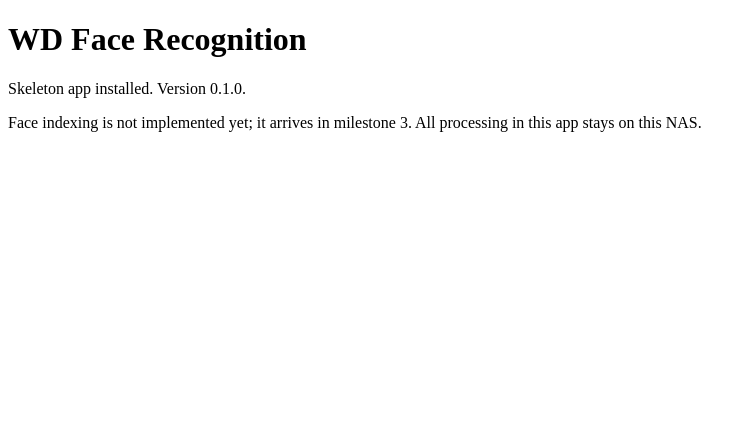
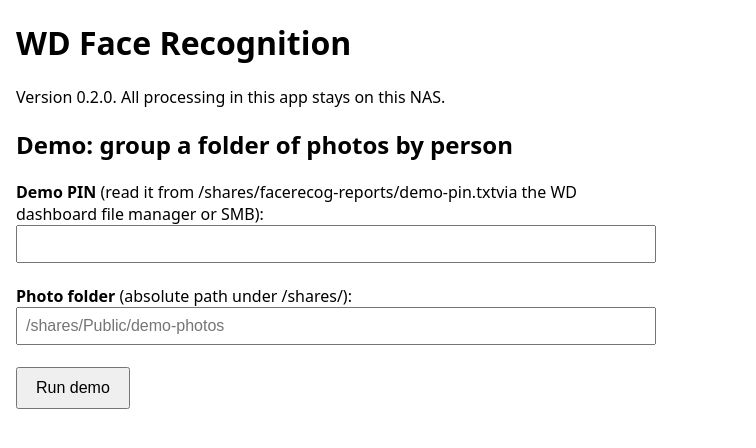
Before and after one commit to reihlinstinct/wd-face-recognition, a PHP site: page / in a window 1280 px wide. Shown: the top 448 px of the page, without its empty margins (0-756 px from the left). Run offline with PHP 8.4, Linux system fonts and the light colour scheme.

Commit message:
Package wdf_demo + pinned models in the apkg with an on-device demo runner (issue #20) (#21)
- build-apkg.sh: build wdf_demo fully static (WDF_DEMO_STATIC), convert
  pinned buffalo_s models, stage bin/wdf_demo + models/ into the package
- app page: demo runner form (/shares/-only, escapeshellarg exec, output
  to /shares/facerecog-reports/demo-out, previous run replaced)
- wdf_demo --version; start.sh self-check covers wdf_demo
- DEVICE-TEST.md: on-device demo run sheet for 2026-11-01
- apkg.rc 0.1.0 -> 0.2.0

```diff
--- a/apkg/web/index.php
+++ b/apkg/web/index.php
@@ -1,6 +1,70 @@
 <?php
-// WD Face Recognition - M1 skeleton status page.
-$version = '0.1.0';
+// WD Face Recognition - status page + on-device demo runner (issue #20).
+// The demo runs the packaged wdf_demo binary on a user-chosen folder under
+// /shares/ and writes a grouped-faces contact sheet to the reports share.
+// No SSH, no cloud: everything executes on this NAS, originals are untouched.
+//
+// Auth (demo-grade, until the M-wizard lands): the POST requires the
+// per-install demo PIN, readable only through the authenticated WD dashboard
+// or SMB (/shares/facerecog-reports/demo-pin.txt), plus a per-session CSRF
+// token. Runs are serialized with an exclusive lock.
+session_start();
+$version = '0.2.0';
+$appDir = realpath(dirname(__DIR__));
+$demoBin = $appDir . '/bin/wdf_demo';
+$modelsDir = $appDir . '/models';
+$reportsDir = '/shares/facerecog-reports';
+$demoOut = $reportsDir . '/demo-out';
+$pinFile = $reportsDir . '/demo-pin.txt';
+$lockFile = $reportsDir . '/.demo.lock';
+$msg = '';
+$log = '';
+
+if (empty($_SESSION['csrf'])) {
+    $_SESSION['csrf'] = bin2hex(random_bytes(16));
+}
+$csrf = $_SESSION['csrf'];
+
+if ($_SERVER['REQUEST_METHOD'] === 'POST') {
+    $token = (string)($_POST['csrf'] ?? '');
+    $pin = trim((string)($_POST['pin'] ?? ''));
+    $expectedPin = is_file($pinFile) ? trim((string)file_get_contents($pinFile)) : '';
+    $photos = trim((string)($_POST['photos_dir'] ?? ''));
+
+    if (!hash_equals($csrf, $token)) {
+        $msg = 'Form token mismatch - reload the page and try again.';
+    } elseif ($expectedPin === '' || !hash_equals($expectedPin, $pin)) {
+        $msg = 'Wrong demo PIN. Read it from ' . $pinFile
+            . ' via the WD dashboard file manager or SMB.';
+    } elseif ($photos === '' || strpos($photos, '/shares/') !== 0 || strpos($photos, '..') !== false) {
+        $msg = 'Enter an absolute folder path under /shares/ (for example /shares/Public/demo-photos).';
+    } elseif (!is_dir($photos)) {
+        $msg = 'Folder not found on this NAS: ' . htmlspecialchars($photos, ENT_QUOTES, 'UTF-8');
+    } else {
+        if (!is_dir($reportsDir)) {
+            @mkdir($reportsDir, 0777, true);
+        }
+        $lock = fopen($lockFile, 'c');
+        if (!$lock || !flock($lock, LOCK_EX | LOCK_NB)) {
+            $msg = 'A demo run is already in progress - wait for it to finish.';
+        } else {
+            // Fixed output path: previous demo output is replaced, never mixed.
+            exec('rm -rf ' . escapeshellarg($demoOut));
+            $cmd = escapeshellarg($demoBin) . ' ' . escapeshellarg($photos) . ' '
+                . escapeshellarg($modelsDir) . ' ' . escapeshellarg($demoOut) . ' 2 2>&1';
+            exec($cmd, $lines, $rc);
+            flock($lock, LOCK_UN);
+            fclose($lock);
+            $log = htmlspecialchars(implode("\n", (array)$lines), ENT_QUOTES, 'UTF-8');
+            if ($rc === 0 && is_file($demoOut . '/index.html')) {
+                $msg = 'Demo finished. Open ' . $demoOut . '/index.html via the WD dashboard '
+                    . 'file manager or SMB - it shows your photos grouped by person.';
+            } else {
+                $msg = 'Demo failed (exit ' . (int)$rc . '). Send the log below back with the report.';
+            }
+        }
+    }
+}
 header('Content-Type: text/html; charset=utf-8');
 ?>
 <!doctype html>
@@ -9,11 +73,36 @@ header('Content-Type: text/html; charset=utf-8');
 <meta charset="utf-8">
 <meta name="viewport" content="width=device-width, initial-scale=1">
 <title>WD Face Recognition</title>
+<style>
+body{font-family:system-ui;margin:16px;max-width:40em}
+input[type=text],input[type=password]{width:100%;padding:8px;font-size:1em;box-sizing:border-box}
+button{padding:10px 18px;font-size:1em}
+pre{background:#eee;padding:8px;overflow:auto;font-size:.85em}
+.msg{padding:10px;background:#e8f2e8;border-radius:6px}
+label{font-weight:600}
+</style>
 </head>
 <body>
 <h1>WD Face Recognition</h1>
-<p>Skeleton app installed. Version <?= htmlspecialchars($version, ENT_QUOTES, 'UTF-8') ?>.</p>
-<p>Face indexing is not implemented yet; it arrives in milestone 3.
+<p>Version <?= htmlspecialchars($version, ENT_QUOTES, 'UTF-8') ?>.
 All processing in this app stays on this NAS.</p>
+<h2>Demo: group a folder of photos by person</h2>
+<form method="post">
+<input type="hidden" name="csrf" value="<?= htmlspecialchars($csrf, ENT_QUOTES, 'UTF-8') ?>">
+<label for="pin">Demo PIN</label> (read it from <?= htmlspecialchars($pinFile, ENT_QUOTES, 'UTF-8') ?>
+via the WD dashboard file manager or SMB):<br>
+<input type="password" id="pin" name="pin" required><br><br>
+<label for="photos_dir">Photo folder</label> (absolute path under /shares/):<br>
+<input type="text" id="photos_dir" name="photos_dir"
+       placeholder="/shares/Public/demo-photos" required><br><br>
+<button type="submit">Run demo</button>
+</form>
+<?php if ($msg !== ''): ?>
+<p class="msg"><?= $msg ?></p>
+<?php endif; ?>
+<?php if ($log !== ''): ?>
+<h3>Run log</h3>
+<pre><?= $log ?></pre>
+<?php endif; ?>
 </body>
 </html>
```
Also changed, not shown: demo/CMakeLists.txt (+15 -0 lines), docs/DEVICE-TEST.md (+18 -3 lines), .github/workflows/package.yml, 4 other files.
